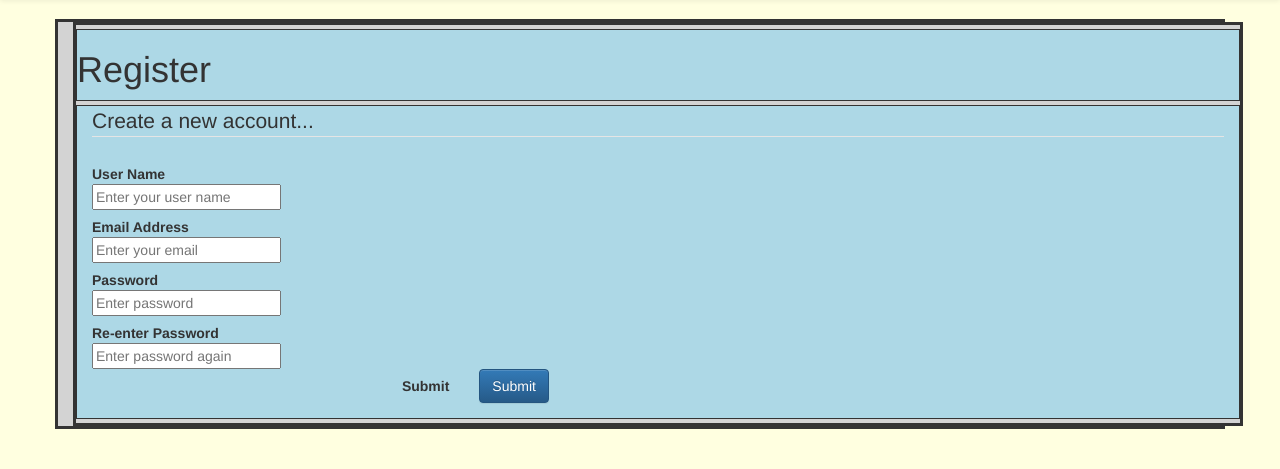
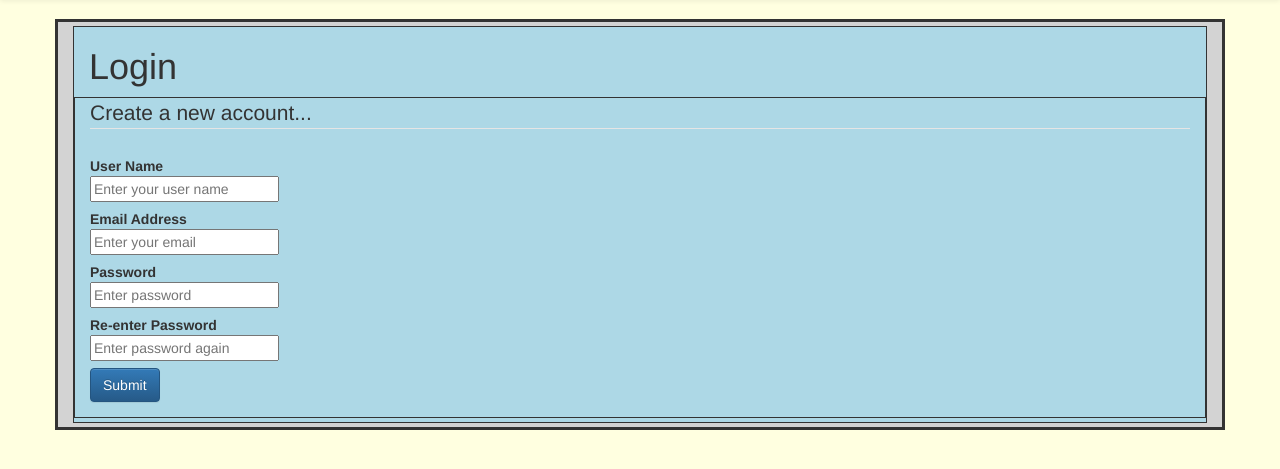
Before and after one commit to CarbonJ/Piewhole, a Flask app: page /register in a window 1280 px wide. Shown: the part 51-520 px from the top of the page. Run offline with Flask 2, Linux system fonts and the light colour scheme; some libraries are stand-ins or nearby versions.

Commit message:
Cleaning format to use in other pages

```diff
--- a/piewhole/static/css/main.css
+++ b/piewhole/static/css/main.css
@@ -1,5 +1,5 @@
 body { padding-top: 70px;
-        background: lightyellow;
+       background: lightyellow;
 }
 
 div.container {
--- a/piewhole/templates/login.html
+++ b/piewhole/templates/login.html
@@ -18,7 +18,7 @@
                     <label for="password">Password</label>
                     <input type="password" class="form-control" id="password" name="password" placeholder="Password" required>
                 </div>
-                <button type="submit" class="btn btn-default">Submit</button>
+                <button type="submit" class="btn btn-primary">Submit</button>
             </form>
                 </div>
             </div>
--- a/piewhole/templates/register.html
+++ b/piewhole/templates/register.html
@@ -1,11 +1,12 @@
 {% extends "base.html" %}
 {% block content %}
 
-<div class="container">
+<div class="container-fluid">
     <div class="row">
-        <class='col-sm-6 col-md-4 col-lg-12'>
-        <h1>Register    </h1>
-    </div>
+        <div class="col-sm-6 col-md-4 col-lg-12">
+            <h1>
+                Login
+            </h1>
             <div class="row">
             <div class="col-sm-6 col-md-4 col-lg-12">
                     <form class="form-horizontal" method="POST">
@@ -51,8 +52,8 @@
 
             <!-- Button -->
             <div class="form-group">
-  <label class="col-md-4 control-label" for="singlebutton">Submit</label>
-  <div class="col-md-4">
+              <label class="col-sm-6 col-md-4 col-lg-12 control-label" for="singlebutton"></label>
+              <div class="col-sm-6 col-md-4 col-lg-12">
                 <button id="singlebutton" name="singlebutton" class="btn btn-primary">Submit</button>
             </div>
         </div>
@@ -60,5 +61,10 @@
     </fieldset>
 </form>
 </div>
+</div>
+</div>
+</div>
+</div>
+</div>
 
 {% endblock %}
```
Also changed, not shown: piewhole/static/images/pi.png (added). Lines whose indentation alone changed are shown as unchanged.
